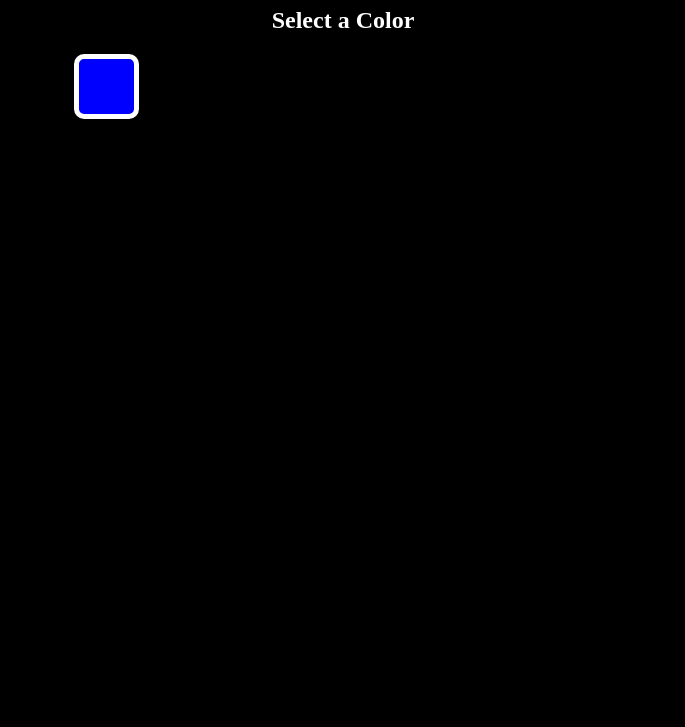
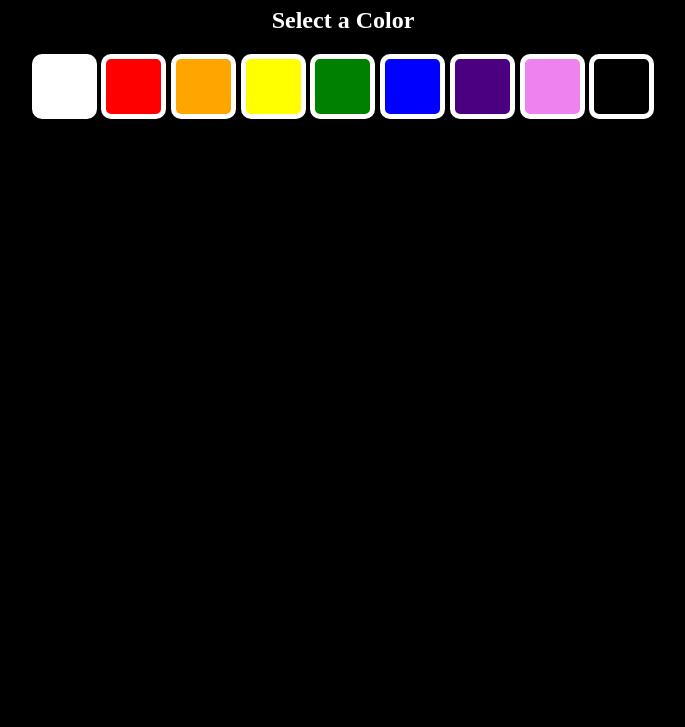
Before and after one commit to Rokio117/MosaiNick, a plain HTML site: page mosaic.html in a window 1280 px wide. Shown: the part 73-800 px from the top of the page, without its empty margins (297-982 px from the left). Drawn offline with nearby package versions, Linux system fonts and the light colour scheme.

Commit message:
Added onclick events for color selector

```diff
--- a/mosaic.css
+++ b/mosaic.css
@@ -19,6 +19,6 @@ h1,h2{
     width:55px;
     border-radius:10px;
     border: 5px solid white;
-    background-color: blue;
+
 
 }
--- a/mosaic.html
+++ b/mosaic.html
@@ -11,8 +11,6 @@
     <h1>MosaiNick</h1>
     <h2>Select a Color</h2>
     <div id="color-select-menu" class="color-select-menu">
-        <div class="color-select"></div>
-        <div></div>
 
     </div>
 
--- a/mosaic.js
+++ b/mosaic.js
@@ -10,18 +10,29 @@ let colorPallete = ['white',
 ;
 
 
-$("#color-select-menu").on("click", function(event){
 
-    console.log('clicked')
 
-})
+
+
+
 
 let colorSelectMenu = document.getElementById("color-select-menu");
 
 
 
 colorPallete.forEach((color=>{
-    colorSelectMenu.appendChild(document.createElement("div"))
+    $("#color-select-menu").append(`<div class="color-select" style="background-color:${color};"></div>`)
+    }))
+
+    $(".color-select").on("click", function(event){
+        console.log(event.target.style.backgroundColor)
+    })
 
 
-}))
+
+
+// $(".color-select").forEach((colorSelector) => console.log(colorSelector))
+
+
+
+// console.log($(".color-select")[0])
```
